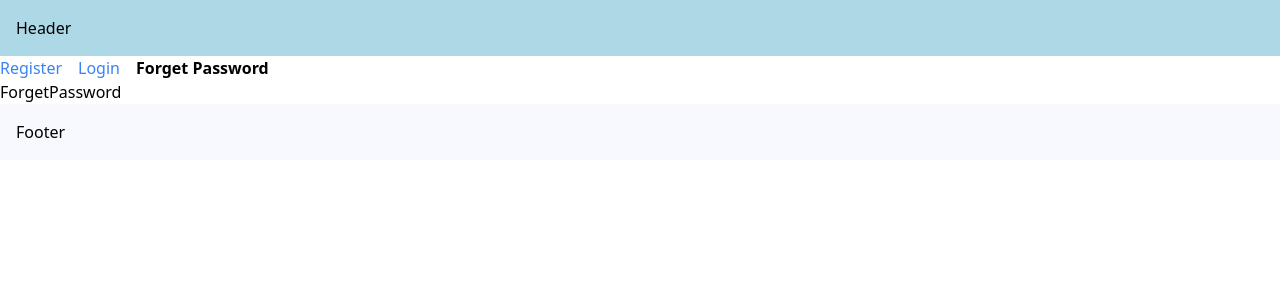
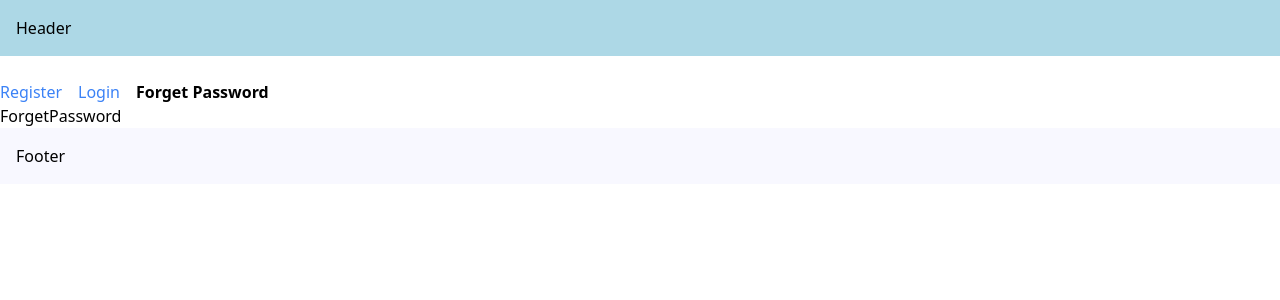
Before and after one commit to omarelnahs/Leaning-Nextjs, a Next.js app: page /forget-password in a window 1280 px wide. Shown: the top 300 px of the page. Built offline with nearby package versions, Linux system fonts and the light colour scheme.

Commit message:
template

```diff
--- a/src/app/(auth)/layout.tsx
+++ b/src/app/(auth)/template.tsx
@@ -1,7 +1,8 @@
 "use client";
 import Link from "next/link";
 import { usePathname } from "next/navigation";
-import "./style.css"
+import "./style.css";
+import { useState } from "react";
 
 const navLink = [
   { name: "Register", href: "/register" },
@@ -15,9 +16,17 @@ export default function AuthLayout({
   children: React.ReactNode;
 }) {
   const pathname = usePathname();
+  const [input, setInput] = useState("");
 
   return (
     <div>
+      <div>
+        <input
+          type="text"
+          value={input}
+          onChange={(e) => setInput(e.target.value)}
+        />
+      </div>
       {navLink.map((link) => {
         const isActive = pathname.startsWith(link.href);
         return (
```
